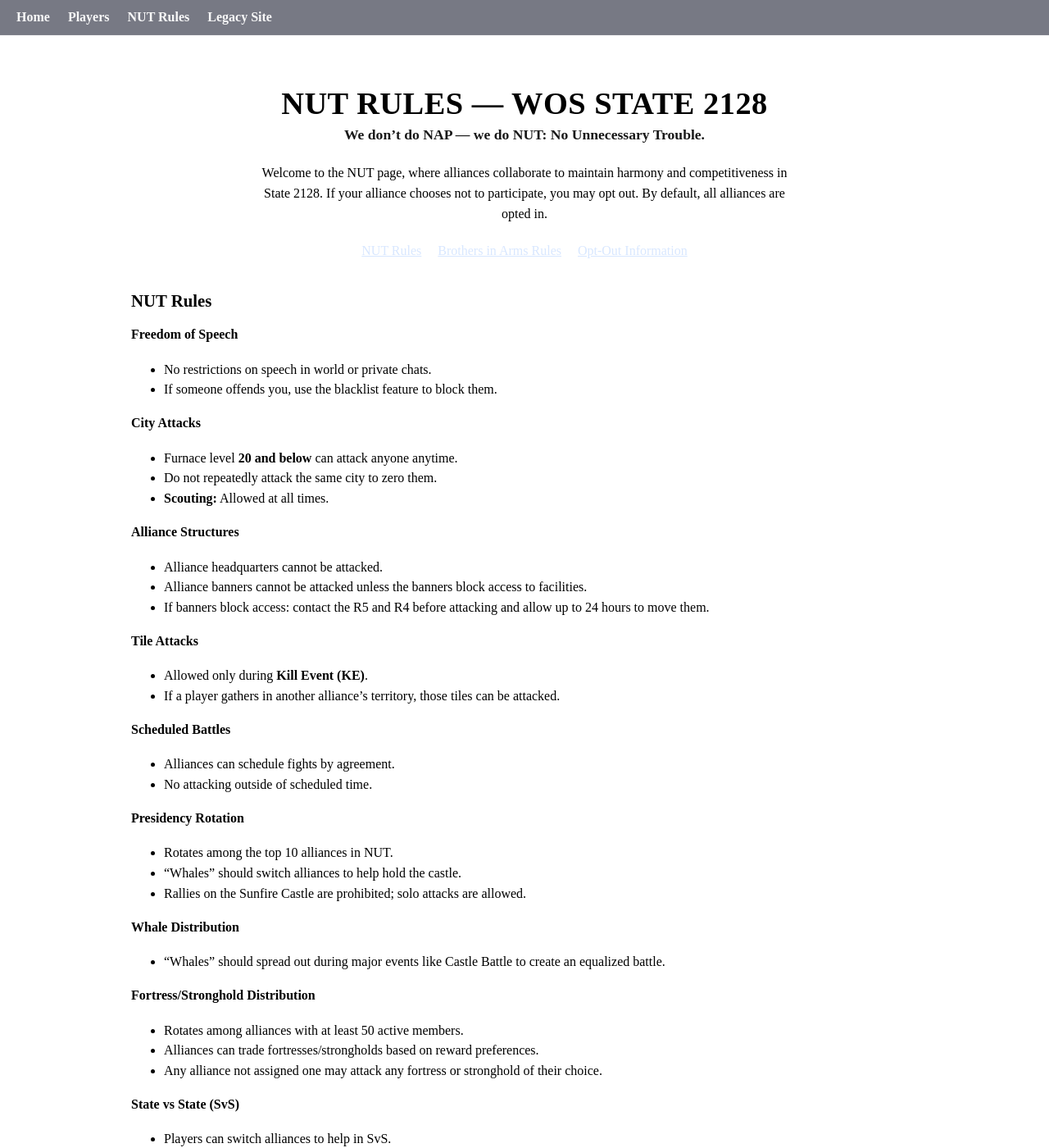
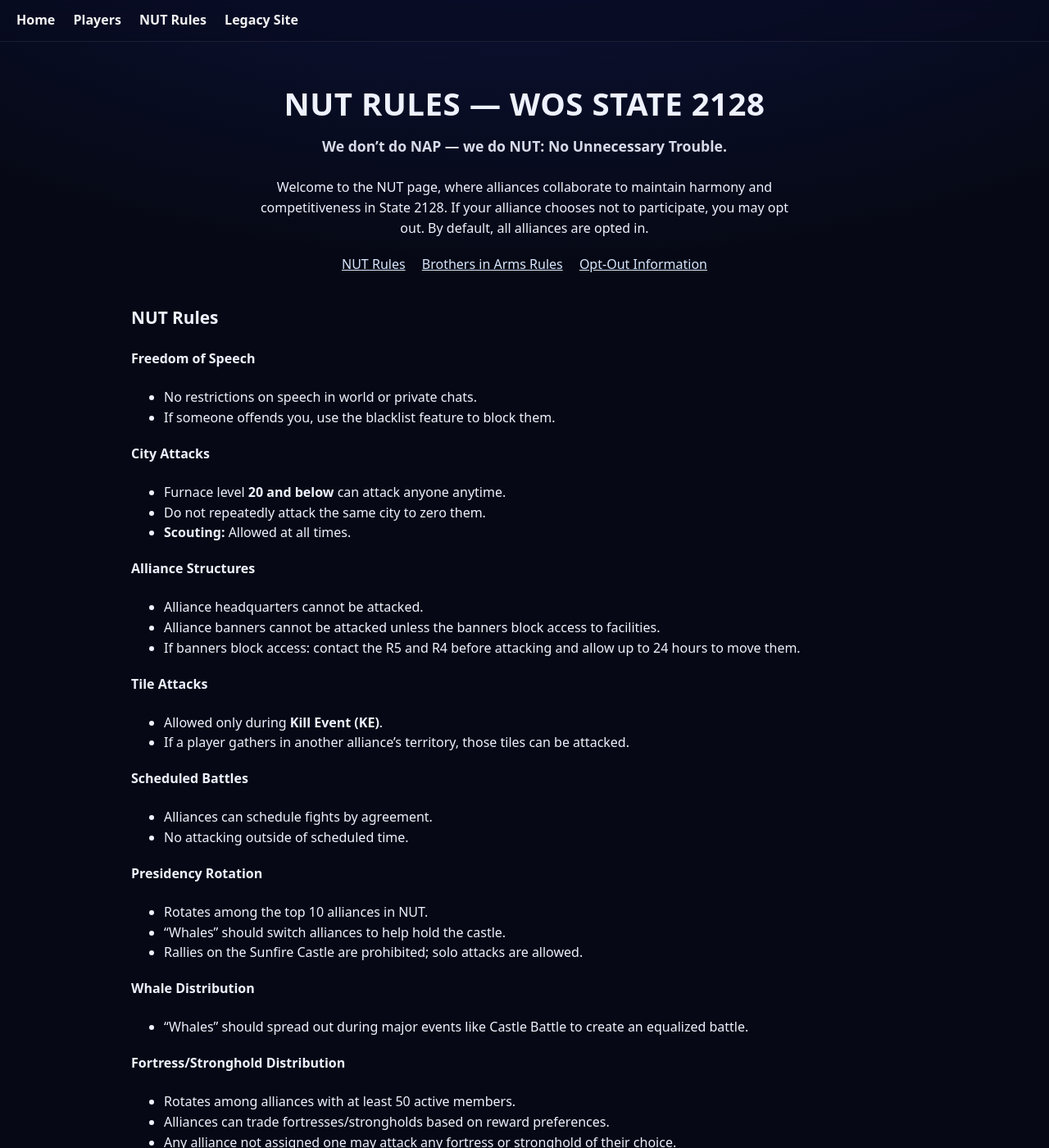
Before and after one commit to whaleslaughter-ux/WOS-State-2128, a Jekyll site: the page nut-rules.html, which Jekyll copies as it is, in a window 1280 px wide and 1400 px high. Shown: the whole window at 82% size. Built offline with Jekyll 4.4.1, drawn with Linux system fonts in a browser that asks for light colours; some of the changed text lies outside the part shown.

Commit message:
Update nut-rules.html

```diff
--- a/nut-rules.html
+++ b/nut-rules.html
@@ -6,13 +6,6 @@
   <title>NUT Rules — WOS State 2128</title>
   <style>
     *{box-sizing:border-box}
-    <div id="footer-placeholder"></div>
-<script>
-  fetch('/footer.html')
-    .then(r => r.text())
-    .then(html => { document.getElementById('footer-placeholder').innerHTML = html; });
-</script>
-
     body{
       margin:0; color:#eef2ff;
       font:16px/1.6 ui-sans-serif,system-ui,-apple-system,Segoe UI,Inter,Roboto,"Noto Sans",Arial;
@@ -36,7 +29,9 @@
   <!-- shared nav -->
   <div id="nav-placeholder"></div>
   <script>
-    fetch('/nav.html').then(r=>r.text()).then(h=>{document.getElementById('nav-placeholder').innerHTML=h});
+    fetch('/nav.html').then(r=>r.text()).then(h=>{
+      document.getElementById('nav-placeholder').innerHTML=h
+    });
   </script>
 
   <div class="wrap" id="main">
@@ -59,7 +54,6 @@
 
     <section id="rules">
       <h3>NUT Rules</h3>
-
       <h4>Freedom of Speech</h4>
       <ul>
         <li>No restrictions on speech in world or private chats.</li>
@@ -151,8 +145,14 @@
       <h3>Opt-Out Information</h3>
       <p>If your alliance opts out of NUT, you won’t be protected by these rules and others may engage freely. Make sure this aligns with your goals.</p>
     </section>
+  </div>
 
-
-  </div>
+  <!-- shared footer -->
+  <div id="footer-placeholder"></div>
+  <script>
+    fetch('/footer.html')
+      .then(r => r.text())
+      .then(html => { document.getElementById('footer-placeholder').innerHTML = html; });
+  </script>
 </body>
 </html>
```
